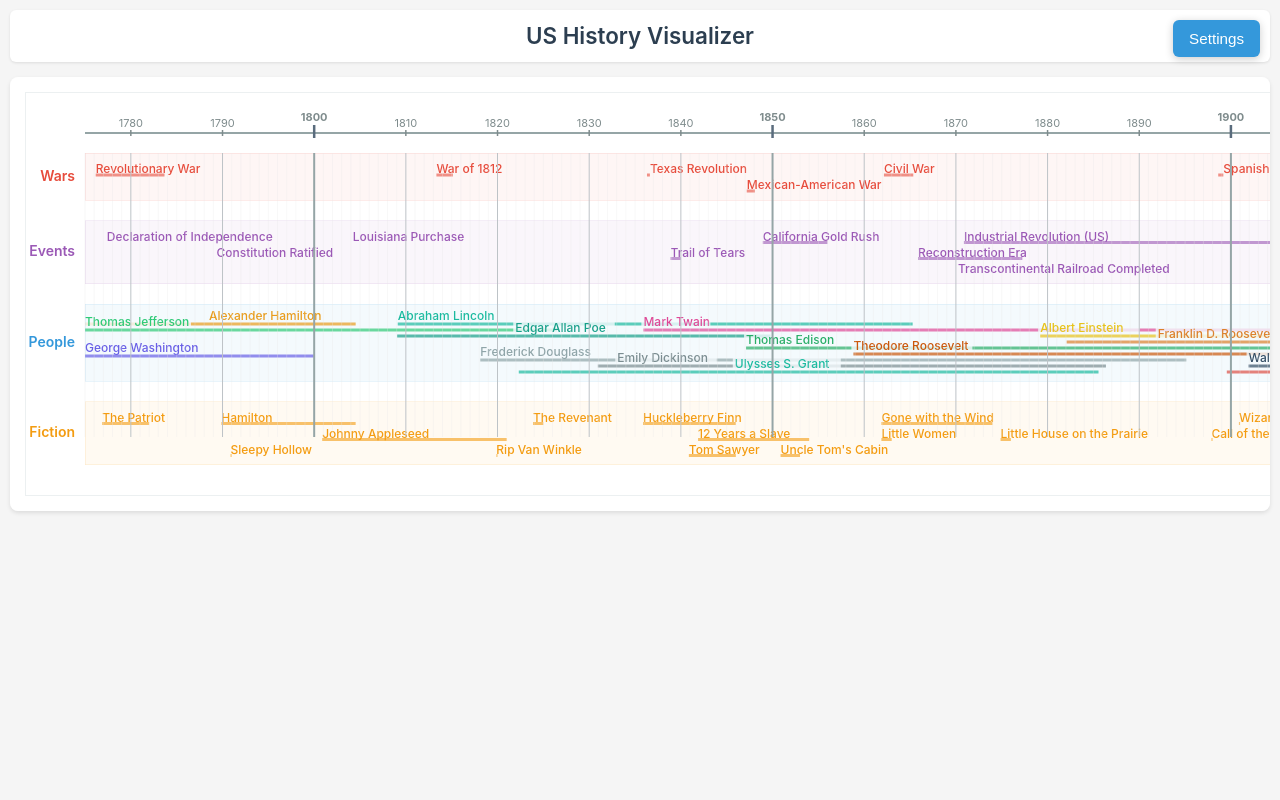
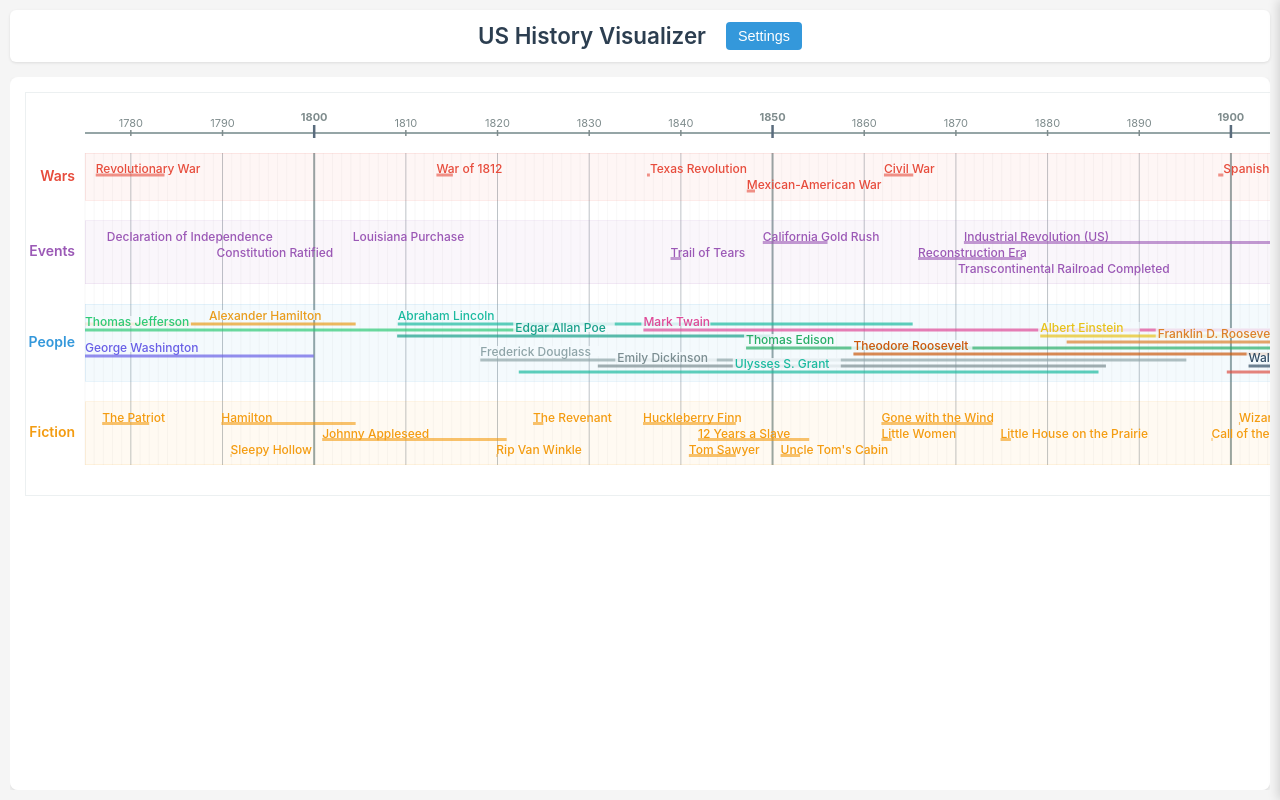
Before and after one commit to robennals/histomap, a website: page index.html in a window 1280 px wide. Drawn offline with nearby package versions, Linux system fonts and the light colour scheme.

Commit message:
Minor sidebar etc tweaks

```diff
--- a/css/styles.css
+++ b/css/styles.css
@@ -5,17 +5,34 @@
     box-sizing: border-box;
 }
 
+html {
+    overflow-x: hidden;
+    overflow-y: hidden;
+    width: 100vw;
+    height: 100vh;
+    position: fixed;
+}
+
 body {
     font-family: -apple-system, BlinkMacSystemFont, 'Segoe UI', Roboto, Oxygen, Ubuntu, Cantarell, sans-serif;
     background-color: #f5f5f5;
     color: #333;
     line-height: 1.6;
+    overflow: hidden;
+    width: 100vw;
+    height: 100vh;
+    margin: 0;
+    padding: 0;
+    position: relative;
 }
 
 .container {
-    max-width: 100%;
-    margin: 0 auto;
+    margin: 0;
     padding: 10px;
+    height: 100%;
+    display: flex;
+    flex-direction: column;
+    overflow: hidden;
 }
 
 /* Header - Compact */
@@ -26,48 +43,51 @@ header {
     background: white;
     border-radius: 6px;
     box-shadow: 0 1px 3px rgba(0,0,0,0.1);
+    display: flex;
+    align-items: center;
+    justify-content: center;
+    gap: 20px;
+    flex-shrink: 0;
 }
 
 header h1 {
     font-size: 1.4em;
     color: #2c3e50;
     font-weight: 600;
+    margin: 0;
 }
 
 /* Main Content Layout */
 .main-content {
     position: relative;
+    flex: 1;
+    overflow: hidden;
+    display: flex;
+    flex-direction: column;
 }
 
 /* Toggle Button */
 .toggle-controls-btn {
-    position: fixed;
-    top: 20px;
-    right: 20px;
-    padding: 10px 16px;
+    padding: 6px 12px;
     background: #3498db;
     color: white;
     border: none;
-    border-radius: 6px;
-    font-size: 0.95em;
+    border-radius: 4px;
+    font-size: 0.9em;
     font-weight: 500;
     cursor: pointer;
-    box-shadow: 0 2px 8px rgba(0,0,0,0.2);
-    z-index: 999;
-    transition: all 0.3s ease;
+    transition: all 0.2s ease;
 }
 
 .toggle-controls-btn:hover {
     background: #2980b9;
-    transform: translateY(-1px);
-    box-shadow: 0 3px 10px rgba(0,0,0,0.25);
 }
 
 /* Controls Panel - Slide-in Drawer */
 .controls-panel {
     position: fixed;
     top: 0;
-    right: -400px;
+    right: -380px;
     width: 380px;
     height: 100vh;
     background: white;
@@ -303,7 +323,7 @@ input[type="number"] {
     border-radius: 8px;
     box-shadow: 0 2px 4px rgba(0,0,0,0.1);
     overflow: auto;
-    max-height: calc(100vh - 120px);
+    flex: 1;
 }
 
 #svg-container {
--- a/js/visualization.js
+++ b/js/visualization.js
@@ -92,8 +92,11 @@ const Visualization = (function() {
         // Draw event bands and get actual height
         const actualHeight = drawEventBands();
 
-        // Update SVG height to actual size (match top padding of ~32px)
-        const finalHeight = actualHeight + 32; // Bottom padding matches top label spacing
+        // Update bottom padding to match top label spacing (32px)
+        config.padding.bottom = 32;
+
+        // Update SVG height to actual size
+        const finalHeight = actualHeight + config.padding.bottom;
         svg.setAttribute('height', finalHeight);
         svg.querySelector('rect').setAttribute('height', finalHeight);
 
@@ -221,7 +224,14 @@ const Visualization = (function() {
             }
         }
 
-        svg.appendChild(axisGroup);
+        // Insert axis group after background but before event bands
+        // The background rect is the first child, so insert after it
+        const backgroundRect = svg.querySelector('rect');
+        if (backgroundRect && backgroundRect.nextSibling) {
+            svg.insertBefore(axisGroup, backgroundRect.nextSibling);
+        } else {
+            svg.appendChild(axisGroup);
+        }
     }
 
 
```
